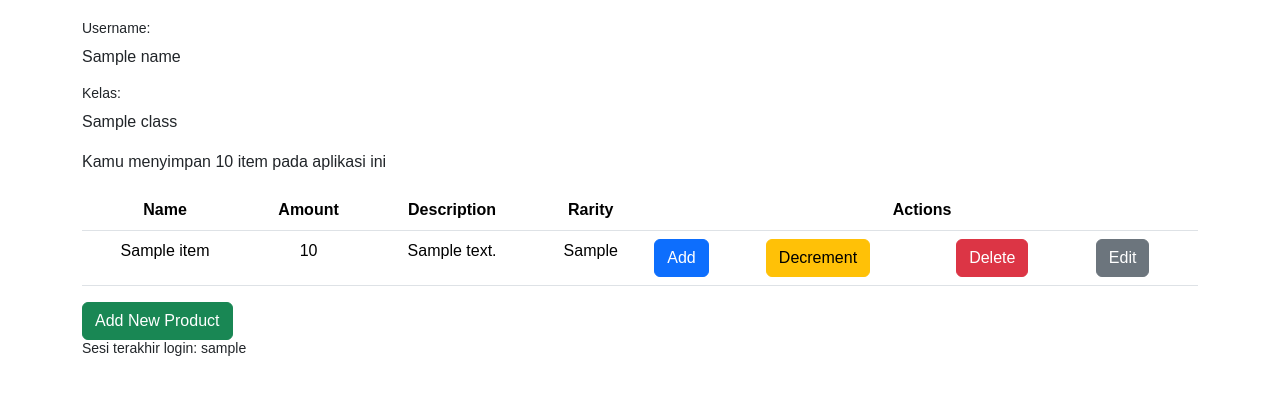
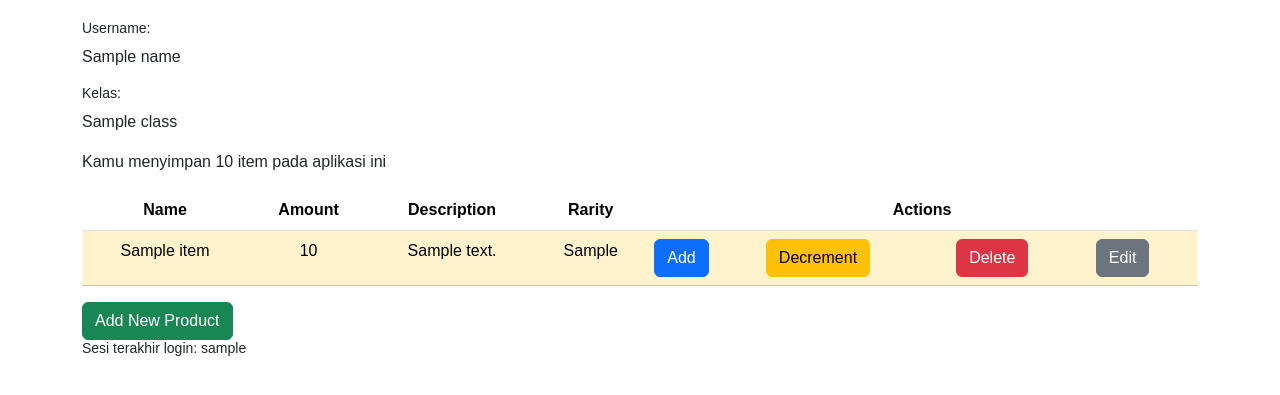
Before and after one commit to RafliMahesa/minechesty, a Django app: template main/templates/main.html in a window 1280 px wide. Shown: the part 56-451 px from the top of the page. Run offline with Django 4.2, Linux system fonts and the light colour scheme; tables that the repository leaves empty hold one stand-in row (values such as "Sample post"); the template is opened without the code that fills it: values that come from a table or form of the project are taken from there, most other values are stand-ins (such as "Sample title", 1, 10 or a date in 2020); some web fonts are replaced.

Commit message:
Mengerjakan Bonus

```diff
--- a/main/templates/main.html
+++ b/main/templates/main.html
@@ -53,7 +53,7 @@
         <tbody>
             {% comment %} Berikut cara memperlihatkan data produk di bawah baris ini {% endcomment %}
             {% for barang in item %}
-                <tr {% if forloop.last %}class="last-item"{% endif %}>
+                <tr {% if forloop.last %}class="table-warning"{% endif %}>
                     <td style="text-align: center;">{{barang.name}}</td>
                     <td style="text-align: center;">{{barang.amount}}</td>
                     <td style="text-align: center;">{{barang.description}}</td>
```
